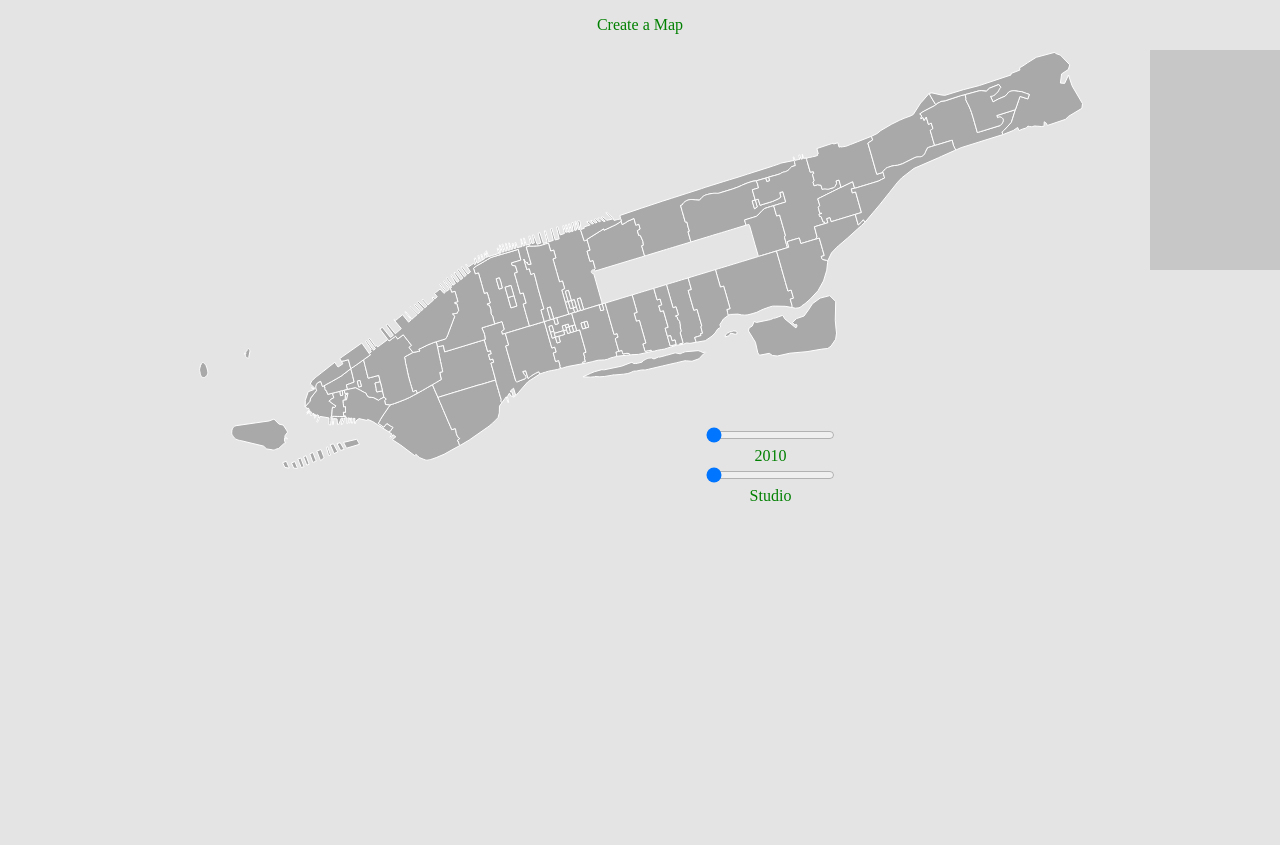
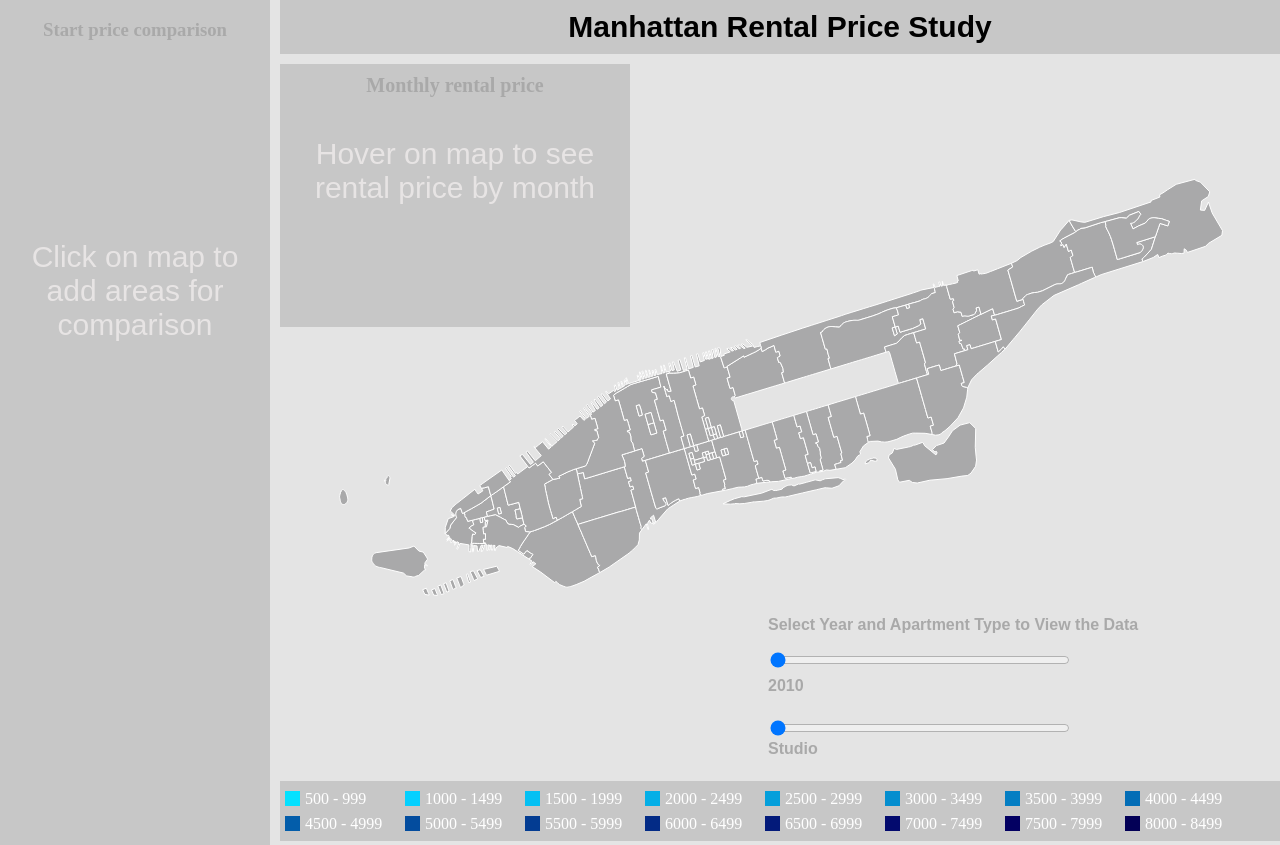
Before and after one commit to JiaoHuang1/manhattan_housing, a website built with webpack: page index.html in a window 1280 px wide. Before the commit the page ends 800 px from the top, so only its background shows below. Built offline with nearby package versions, Linux system fonts and the light colour scheme.

Commit message:
Finish color box of price scale

```diff
--- a/index.html
+++ b/index.html
@@ -16,11 +16,24 @@
 </head>
 
 <body>
-    <p>Create a Map</p>
+    <div id="side-bar">
+        <p id="price-compare-background-text">Click on map to add areas for comparison</p>
+        <div id="price-compare">
+            <h3>Start price comparison</h3>
+
+        </div>
+    </div>
+    <div>
+        <p id="main-title">Manhattan Rental Price Study</p>
+        <p id="bar-chart-title">Monthly rental price</p>
+        <div id="chart">
+            <p id="bar-chart-background-text">Hover on map to see rental price by month</p>
+        </div>
         <div id="app"></div>
 
 
         <div id="sliderContainer">
+            <p>Select Year and Apartment Type to View the Data</p>
             <input id="yearslide" type="range" min="0" max="9" value="0" step="1"/><br>
             <span id="year-range">2010</span>
             <br>
@@ -28,11 +41,8 @@
             <span id="type-range">Studio</span>
         </div>
 
-    <div id="chart"></div>
-
         <div id="color-box"></div>
-
-    <div id="price-compare"></div>
+    </div>
 
 
 </body>
--- a/src/index.js
+++ b/src/index.js
@@ -61,12 +61,61 @@ window.addEventListener('DOMContentLoaded', () => {
             return myColor(colorCode);
         }
 
-        //price-to-color box
+         //price-to-color box
+        var priceRange1 = [500, 1000, 1500, 2000, 2500, 3000, 3500, 4000];
+        var priceRange2 = [4500, 5000, 5500, 6000, 6500, 7000, 7500, 8000];
+        //[1000, 1250, 1500, 1750, 2000, 2250, 2500, 2750, 3000, 3250, 3500, 3750, 4000, 4250, 4500, 4750, 5000, 5250, 5500, 5750, 6000, 6250, 6500, 6750, 7000, 7250, 7500, 7750, 8000];
         var svgColor = d3.select( "#color-box" )
-                    .append( "svg" )
-                    .attr( "width", "150px" )
-                    .attr( "height", "220px" )
-                    .attr( "class", "color-box")
+        .append( "svg" )
+        .attr( "width", "100%" )
+        .attr( "height", "60px" )
+        .attr( "class", "color-box")
+
+        svgColor.selectAll("rect.color-box-color1")
+        .data(priceRange1)
+        .enter()
+        .append("rect")
+        .attr("x", function(d, i) {
+            return 120 * i + 5
+        })
+        .attr("y", "10px")
+        .attr("height", "15px")
+        .attr("width", "15px")
+        .style("fill", function(d) { return convertPriceToColor(d)})
+
+        svgColor.selectAll("rect.color-box-color2")
+        .data(priceRange2)
+        .enter()
+        .append("rect")
+        .attr("x", function(d, i) {
+            return 120 * i + 5
+        })
+        .attr("y", "35px")
+        .attr("height", "15px")
+        .attr("width", "15px")
+        .style("fill", function(d) { return convertPriceToColor(d)})
+
+        svgColor.selectAll("text.color-box-text1")
+                .data(priceRange1)
+                .enter()
+                .append("text")
+                .text(function(d) {return `${d} - ${d + 499}`})
+                .attr("y", 23)
+                .attr("x", function(d, i) {
+                    return 120 * i + 25
+                })
+                .attr("fill", "white")
+
+        svgColor.selectAll("text.color-box-text2")
+                .data(priceRange2)
+                .enter()
+                .append("text")
+                .text(function(d) {return `${d} - ${d + 499}`})
+                .attr("y", 48)
+                .attr("x", function(d, i) {
+                    return 120 * i + 25
+                })
+                .attr("fill", "white")
 
 
         function pinDataToMap(coord, apt_type, data) {
@@ -88,38 +137,17 @@ window.addEventListener('DOMContentLoaded', () => {
             .attr("cy", albersProjection(coord)[1])
             .attr("r", "2px")
             .attr("fill", "#ffffff")
-            // .attr("fill", function(d) {
-            //     return convertPriceToColor(d[1])
-            // })
             .attr("class", function(d) {return `Y${d[0]} ${apt_type}`})
             .style("visibility", "hidden")
 
-            // gg.append("line")
-            // .attr("x1", albersProjection(coord)[0])
-            // .attr("y1", albersProjection(coord)[1] - 3)
-            // .attr("x2", albersProjection(coord)[0])
-            // .attr("y2", function(d) {return albersProjection(coord)[1] - d[1]/50})
-            // .attr("stroke-width", 1)
-            // .attr("stroke", function(d) {
-            //     return convertPriceToColor(d[1])
-            // })
-            // .attr("class", function(d) {return `Y${d[0]} ${apt_type}`})
-            // .style("visibility", "hidden")
-            let aptChart = {"MRPST": "studio", "MRP1B": "One Bedroom", "MRP2B": "Two Bedroom", "MRP3B": "Three Bedroom"}
+            let aptChart = {"MRPST": "studio", "MRP1B": "OneBedroom", "MRP2B": "TwoBedroom", "MRP3B": "ThreeBedroom"}
             console.log(apt_type)
             gg.append("text")
-            // .text(function(d) {return `${aptChart[apt_type]} : ${d[0]} : ${Math.floor(d[1])}`})
             .text(function(d) {return Math.floor(d[1])})
             .attr("x", albersProjection(coord)[0] - 5)
-            // .attr("y", function(d) {return albersProjection(coord)[1] - d[1]/50})
             .attr("y", albersProjection(coord)[1] - 5)
             .attr("font-size", "10px")
             .style("fill", "white")
-            // .style("fill", function(d) {
-            //     return convertPriceToColor(d[1])
-            // })
-            // .attr("class", function(d) {return `Y${d[0]} ${apt_type}`})
-            // .style("visibility", "hidden")
 
             .on("click", function(d) {
 
@@ -129,16 +157,17 @@ window.addEventListener('DOMContentLoaded', () => {
                 var svgPriceCompare = d3.select("#price-compare")
                     .append("svg")
                     .attr("id", `Y${d[0]}-${aptChart[apt_type]}-${d[2]}`)
-                    .attr("width", "220px")
-                    .attr("height", "80px")
+                    .attr("width", "100%")
+                    .attr("height", "90px")
                     .attr("class", "price-compare")
+                    .style("background-color", convertPriceToColor(d[1]))
 
 
                 var closingButtonContainer = svgPriceCompare.selectAll("rect")
                 .data([1])
                 .enter()
                 .append("rect")
-                .attr("x", "195px")
+                .attr("x", "90%")
                 .attr("y", "5px")
                 .attr("height", "15px")
                 .attr("width", "15px")
@@ -148,33 +177,51 @@ window.addEventListener('DOMContentLoaded', () => {
                 svgPriceCompare.append("text")
                 .text('x')
                 .attr("y", 17)
-                .attr("x", 197)
+                .attr("x", "91%")
                 .attr("fill", "white")
                 .attr("class", "closing-button-text")
                 .attr("font-family", "sans-serif")
                 .on("click", function() {
+                    console.log(`#Y${d[0]}-${aptChart[apt_type]}-${d[2]}`)
                     d3.select(`#Y${d[0]}-${aptChart[apt_type]}-${d[2]}`).remove();
                 })
 
+
                 svgPriceCompare.append("text")
-                .text(`${d[0]} avg ${aptChart[apt_type]} price in ${d[2]}:`)
+                .text(`Year: ${d[0]}`)
+                .attr("y", 20)
+                .attr("x", 10)
+                .attr("fill", "white")
+                .attr("font-size", "14px")
+                .attr("font-family", "sans-serif")
+                .attr("class", "compare-inividual-box")
+
+                svgPriceCompare.append("text")
+                .text(`Apartment type: ${aptChart[apt_type]}`)
                 .attr("y", 40)
                 .attr("x", 10)
                 .attr("fill", "white")
                 .attr("font-size", "14px")
                 .attr("font-family", "sans-serif")
+                .attr("class", "compare-inividual-box")
+
+                svgPriceCompare.append("text")
+                .text(`ZipCode: ${d[2]}`)
+                .attr("y", 60)
+                .attr("x", 10)
+                .attr("fill", "white")
+                .attr("font-size", "14px")
+                .attr("font-family", "sans-serif")
+                .attr("class", "compare-inividual-box")
 
 
                 svgPriceCompare.append("text")
-                .text(`$${Math.floor(d[1])}`)
-                .attr("y", 65)
-                .attr("x", 80)
+                .text(`Rental Price: $${Math.floor(d[1])}`)
+                .attr("y", 80)
+                .attr("x", 10)
                 .attr("fill", "white")
+                .attr("font-size", "14px")
                 .attr("font-family", "sans-serif")
-
-
-
-
 
             })
 
@@ -191,8 +238,7 @@ window.addEventListener('DOMContentLoaded', () => {
                     .attr( "width", "350px" )
                     .attr( "height", "220px" )
                     .attr( "class", "bar-chart")
-                    // console.log(d)
-                // var dataset = [80, 100, 56, 120, 180, 30, 40, 120, 160];
+
                 var dataset = d[3]
 
                 var barPadding = 5;
@@ -203,7 +249,6 @@ window.addEventListener('DOMContentLoaded', () => {
                     .enter()
                     .append("rect")
                     .attr("y", function(d) {
-                        // console.log(d)
                         return 220 - d[1] / 40
                     })
                     .attr("height", function(d) {
@@ -227,7 +272,6 @@ window.addEventListener('DOMContentLoaded', () => {
                         return barWidth * i
                    })
                     .attr("y", function(d) {
-                        // console.log(d)
                         return 220 - d[1] / 40
                     })
                     .attr("dy", "1em")
@@ -245,10 +289,8 @@ window.addEventListener('DOMContentLoaded', () => {
                         return barWidth * i
                    })
                     .attr("y", function(d) {
-                        // console.log(d)
                         return "215px"
                     })
-                    // .attr("dy", "200px")
                     .text(function(d) {
                         let monthChart = {"01": "Jan", "02": "Feb", "03": "Mar", "04": "Apr", "05": "May", "06": "Jun", "07": "Jul", "08": "Aug", "09": "Sep", "10": "Oct", "11": "Nov", "12": "Dec"}
                         return monthChart[d[0]]
@@ -261,7 +303,8 @@ window.addEventListener('DOMContentLoaded', () => {
                      .attr("class", "bar-chart-title")
                      .attr("x", "10px")
                      .attr("y", "15px")
-                     .text(`Year ${d[0]} ${aptChart[apt_type]} monthly rental price`)
+                     .text(`Year: ${d[0]} Apartment Type: ${aptChart[apt_type]} ZipCode: ${d[2]}`)
+                     .attr("font-size", "10px")
                      .attr("font-weight", "bold")
 
 
@@ -272,7 +315,7 @@ window.addEventListener('DOMContentLoaded', () => {
                 d3.select(this)
                     .transition()
                     .duration("200")
-                    .attr("font-size", "10px")
+                    .attr("font-size", "15px")
                     .style("fill", "#efb85e")
 
                 d3.select(".bar-chart").remove();
@@ -280,13 +323,10 @@ window.addEventListener('DOMContentLoaded', () => {
         }
 
         function pinFile(jsonData) {
-            // console.log(jsonData.dataset)
             let zip = jsonData.dataset.dataset_code.split("_")[0].slice(1);
             let coord = [zipcodeConverter[zip][1], zipcodeConverter[zip][0]];
             let apt_type = jsonData.dataset.dataset_code.split("_")[1]
-            // console.log(apt_type)
             let year_avg = {}
-            // let month_price = {}
             let data = []
             jsonData.dataset.data.forEach(entry => {
                 let year = entry[0].split("-")[0]
@@ -297,21 +337,15 @@ window.addEventListener('DOMContentLoaded', () => {
                 } else {
                     year_avg[year].push([month, rent]);
                 }
-                // month_price[entry[0]] = entry[1];
             })
-            // console.log(year_avg)
-            // console.log(month_price)
+
             Object.keys(year_avg).forEach(year => {
                 let sum = 0;
                 year_avg[year].forEach(monthPricePair => {
-                    // console.log(monthPricePair)
-                    // console.log(monthPricePair[1])
                     sum += monthPricePair[1];
                 })
-                // let sum = year_avg[year].reduce((a, b) => a[1] + b[1]);
+
                 let avg = sum / year_avg[year].length;
-                // console.log(sum)
-                // console.log(avg)
                 data.push([year, avg, zip, year_avg[year]])
             })
 
@@ -328,32 +362,27 @@ window.addEventListener('DOMContentLoaded', () => {
                 .attr( "stroke", "#ffffff")
                 .attr( "d", geoPath )
                 .attr( "id", function(d) {
-                    // console.log('find zip')
-                    // console.log(d.properties.zcta)
                     return d.properties.zcta;
                 })
 
 
             zipcodeForStudio.forEach(zip => {
-                // console.log(zip)
                 pinFile(require(`../data/studio_by_zip/studio_z${zip}.json`));
             })
 
             zipcodeForOneBed.forEach(zip => {
-                // console.log(zip)
                 pinFile(require(`../data/onebed_by_zip/onebed_z${zip}.json`));
             })
 
             zipcodeForTwoBed.forEach(zip => {
-                // console.log(zip)
                 pinFile(require(`../data/twobed_by_zip/twobed_z${zip}.json`));
             })
 
             zipcodeForThreeBed.forEach(zip => {
-                // console.log(zip)
                 pinFile(require(`../data/threebed_by_zip/threebed_z${zip}.json`));
             })
         })
+
 
         // for slider
         var inputYear = "2010";
@@ -388,7 +417,6 @@ window.addEventListener('DOMContentLoaded', () => {
         function update_year(value) {
             document.getElementById("year-range").innerHTML=year[value];
             inputYear = year[value];
-            // console.log(`Y${inputYear}`)
             var price_with_zipcode_for_year = {};
 
             year.forEach(year => {
@@ -436,8 +464,4 @@ window.addEventListener('DOMContentLoaded', () => {
             })
         }
 
-
-
-
-
 });
--- a/src/styles/index.scss
+++ b/src/styles/index.scss
@@ -1,56 +1,106 @@
 body {
-    text-align: center;
     background-color: #e4e4e4;
     color: green;
+    display: flex;
+    flex-direction: row;
+    justify-content: center;
+    margin: 0;
+}
+
+#side-bar {
+    background-color: #c7c7c7;
+    width: 25%;
+    margin-right: 10px;
+    display: flex;
+    flex: column;
+    justify-content: center;
 }
 
 #app {
     width: 1000px;
     margin: auto;
+    position: relative;
+    top: -150px;
 }
 
 
 #sliderContainer {
-    margin-left: 55%;
+    margin-left: 60%;
     position: absolute;
-    top: 425px;
+    top: 600px;
     left: 0;
+    font-family: Arial, Helvetica, sans-serif;
+    font-weight: bold;
+    color: #a9a9a9;
+}
+
+#yearslide {
+    width: 300px;
+}
+
+#year-range {
+    display: block;
+    margin: 5px 0;
+}
+
+
+#typeslide {
+    width: 300px;
+}
+
+#type-range {
+    display: block;
+    margin-bottom: 5px;
+}
+
+
+
+#chart {
+    background-color: #c7c7c7;
+    width: 350px;
+    height: 220px;
+    z-index: 1;
+}
+
+#bar-chart-title {
+    background-color: #c7c7c7;
+    width: 330px;
+    margin: 0;
+    text-align: center;
+    color: darkgray;
+    font-size: 20px;
+    font-weight: bold;
+    padding: 10px;
+
 }
 
 .bar-chart {
+    position: absolute;
     background-color: #c7c7c7;
-    position: absolute;
-    top: 300px;
-    left: 0;
-    margin-left: 950px;
-}
-
-.bar-chart-title {
-    align-items: center;
+    z-index: 5;
 }
 
 .color-box {
     background: #c7c7c7;
-    position: absolute;
-    top: 50px;
-    left: 0;
-    margin-left: 1150px;
+
 }
 
 .price-compare {
-    background: #c7c7c7;
+    background: rgb(231, 228, 228);
     margin-bottom: 5px;
     border-radius: 3px;
+    z-index: 1;
+    text-align: center;
 
 }
 
 #price-compare {
     display: flex;
+    width: 80%;
+
     flex-direction: column;
-    position: absolute;
-    top: 50px;
-    left: 0;
-    margin-left: 50px;
+    align-items: center;
+
 }
 
 .closing-button {
@@ -60,5 +110,47 @@ body {
 .closing-button-text {
     font-size: 20px;
     font-family: Arial, Helvetica, sans-serif;
-    border: 1px solid white;
+    position: relative;
 }
+
+#price-compare-background-text {
+    color: rgb(231, 228, 228);
+    position: absolute;
+    top: 200px;
+    width: 250px;
+    padding: 10px;
+    font-size: 30px;
+    font-family: Arial, Helvetica, sans-serif;
+    text-align: center;
+}
+
+h3 {
+    text-align: center;
+    color: darkgray;
+}
+
+#main-title {
+    background-color: #c7c7c7;
+    margin: 0;
+    padding: 10px;
+    text-align: center;
+    font-size: 30px;
+    font-family: Arial, Helvetica, sans-serif;
+    font-weight: bold;
+    color: black;
+    margin-bottom: 10px;
+}
+
+#bar-chart-background-text {
+    color: rgb(231, 228, 228);
+    position: absolute;
+    font-size: 30px;
+    font-family: Arial, Helvetica, sans-serif;
+    text-align: center;
+    width: 350px;
+    z-index: 0;
+}
+
+.closing-button-text {
+    cursor: pointer;
+}
```
Lines whose indentation alone changed are shown as unchanged.
